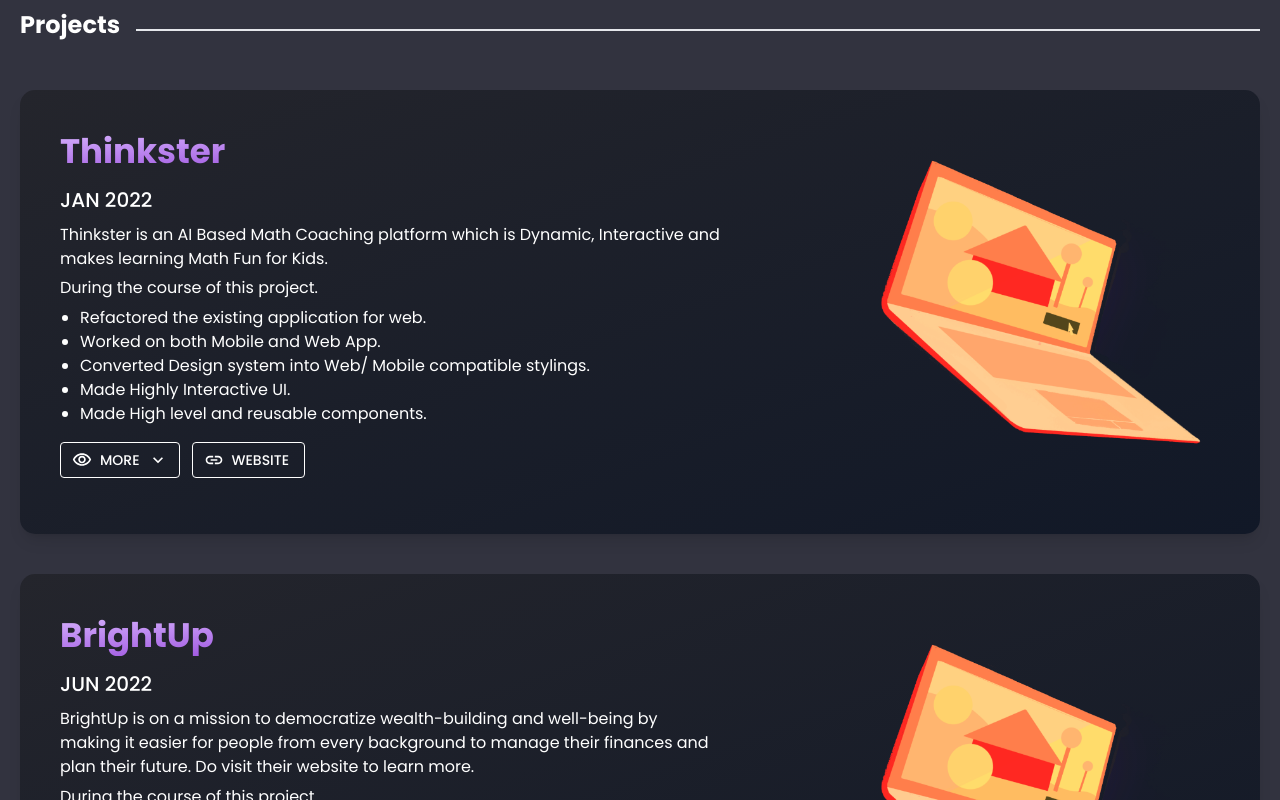
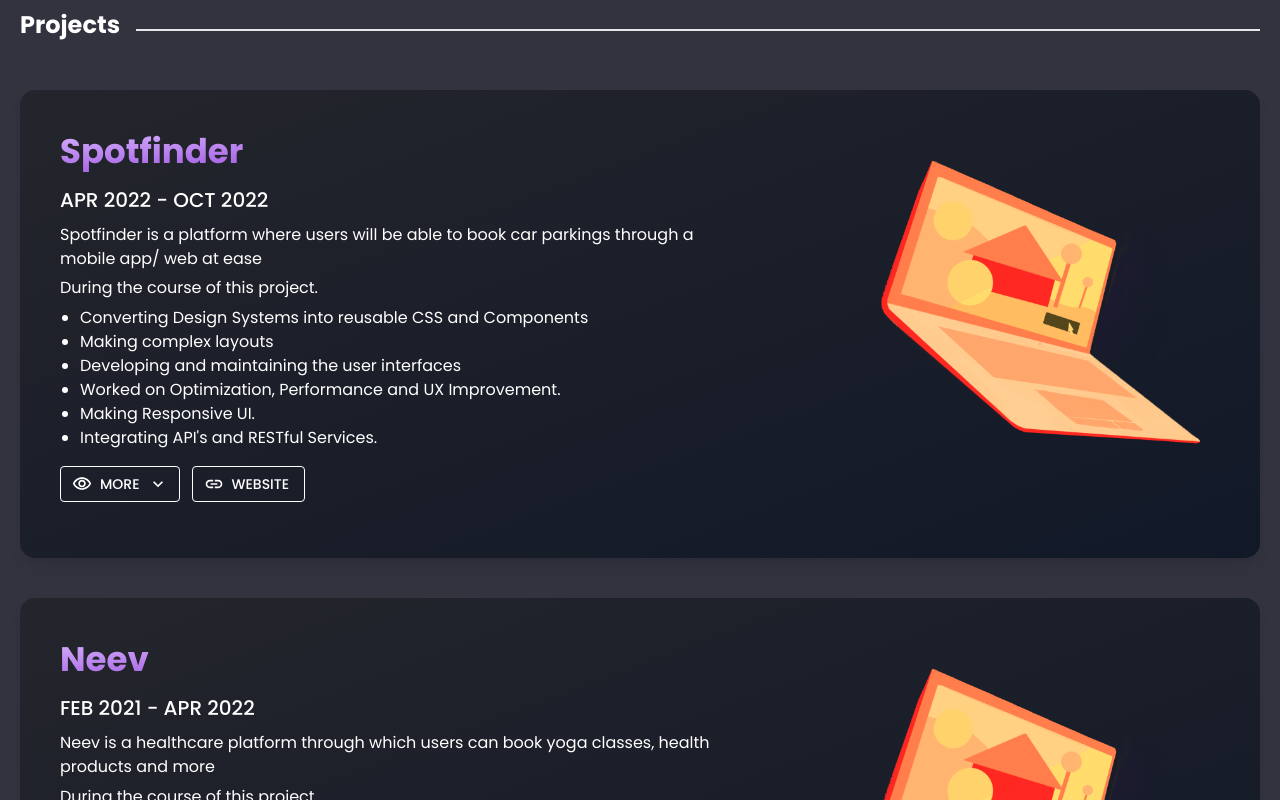
Before and after one commit to The-Lone-Druid/the-dark-portfolio, a Next.js app: page / in a window 1280 px wide. Shown: the part 680-1480 px from the top of the page. Built offline with nearby package versions, Linux system fonts and the light colour scheme.

Commit message:
Added projects

```diff
--- a/src/assets/data/db.ts
+++ b/src/assets/data/db.ts
@@ -1,5 +1,416 @@
 export const data = {
   projects: [
+    {
+      id: 8,
+      project_name: "Spotfinder",
+      project_date: "APR 2022 - OCT 2022",
+      project_description:
+        "Spotfinder is a platform where users will be able to book car parkings through a mobile app/ web at ease",
+      project_link: "https://spotfinder.app/",
+      project_tasks: [
+        {
+          id: 0,
+          task: "Converting Design Systems into reusable CSS and Components",
+        },
+        {
+          id: 1,
+          task: "Making complex layouts",
+        },
+        {
+          id: 2,
+          task: "Developing and maintaining the user interfaces",
+        },
+        {
+          id: 3,
+          task: "Worked on Optimization, Performance and UX Improvement.",
+        },
+        {
+          id: 4,
+          task: "Making Responsive UI.",
+        },
+        {
+          id: 5,
+          task: "Integrating API's and RESTful Services.",
+        },
+      ],
+      skills_utilized: [
+        {
+          id: 0,
+          name: "HTML",
+        },
+        {
+          id: 1,
+          name: "SCSS",
+        },
+        {
+          id: 2,
+          name: "JavaScript",
+        },
+        {
+          id: 3,
+          name: "React",
+        },
+        {
+          id: 11,
+          name: "React Native",
+        },
+        {
+          id: 10,
+          name: "Typescript",
+        },
+        {
+          id: 5,
+          name: "Figma",
+        },
+        {
+          id: 6,
+          name: "Responsive Design",
+        },
+        {
+          id: 7,
+          name: "REST",
+        },
+        {
+          id: 8,
+          name: "Tailwindcss",
+        },
+        {
+          id: 9,
+          name: "Material UI",
+        },
+      ],
+      organization: [
+        {
+          id: 0,
+          name: "PrismX",
+          website: "https://www.prismxai.com/",
+        },
+      ],
+    },
+    {
+      id: 8,
+      project_name: "Neev",
+      project_date: "FEB 2021 - APR 2022",
+      project_description:
+        "Neev is a healthcare platform through which users can book yoga classes, health products and more",
+      project_link: "#",
+      project_tasks: [
+        {
+          id: 0,
+          task: "Converting Design Systems into reusable CSS and Components",
+        },
+        {
+          id: 1,
+          task: "Making complex layouts",
+        },
+        {
+          id: 2,
+          task: "Developing and maintaining the user interfaces",
+        },
+        {
+          id: 3,
+          task: "Worked on Optimization, Performance and UX Improvement.",
+        },
+        {
+          id: 4,
+          task: "Making Responsive UI.",
+        },
+        {
+          id: 5,
+          task: "Integrating API's and RESTful Services.",
+        },
+      ],
+      skills_utilized: [
+        {
+          id: 0,
+          name: "HTML",
+        },
+        {
+          id: 1,
+          name: "SCSS",
+        },
+        {
+          id: 2,
+          name: "JavaScript",
+        },
+        {
+          id: 3,
+          name: "React",
+        },
+        {
+          id: 10,
+          name: "Typescript",
+        },
+        {
+          id: 5,
+          name: "Figma",
+        },
+        {
+          id: 6,
+          name: "Responsive Design",
+        },
+        {
+          id: 7,
+          name: "REST",
+        },
+        {
+          id: 8,
+          name: "Tailwindcss",
+        },
+        {
+          id: 9,
+          name: "Material UI",
+        },
+      ],
+      organization: [
+        {
+          id: 0,
+          name: "PrismX",
+          website: "https://www.prismxai.com/",
+        },
+      ],
+    },
+    {
+      id: 7,
+      project_name: "BetaRisk CRM",
+      project_date: "NOV 2021 - FEB 2022",
+      project_description:
+        "BetaRisk is a CRM which helps Improve business relationships and has a lot of features like Lead management and more.",
+      project_link: "https://www.betarisk.com/",
+      project_tasks: [
+        {
+          id: 0,
+          task: "Converting Design Systems into reusable CSS and Components",
+        },
+        {
+          id: 1,
+          task: "Making complex layouts",
+        },
+        {
+          id: 2,
+          task: "Developing and maintaining the user interfaces",
+        },
+        {
+          id: 3,
+          task: "Worked on Optimization, Performance and UX Improvement.",
+        },
+        {
+          id: 4,
+          task: "Making Responsive UI.",
+        },
+        {
+          id: 5,
+          task: "Integrating API's and RESTful Services.",
+        },
+      ],
+      skills_utilized: [
+        {
+          id: 0,
+          name: "HTML",
+        },
+        {
+          id: 1,
+          name: "SCSS",
+        },
+        {
+          id: 2,
+          name: "JavaScript",
+        },
+        {
+          id: 3,
+          name: "React",
+        },
+        {
+          id: 10,
+          name: "Typescript",
+        },
+        {
+          id: 5,
+          name: "Figma",
+        },
+        {
+          id: 6,
+          name: "Responsive Design",
+        },
+        {
+          id: 7,
+          name: "REST",
+        },
+        {
+          id: 8,
+          name: "Tailwindcss",
+        },
+        {
+          id: 9,
+          name: "Material UI",
+        },
+      ],
+      organization: [
+        {
+          id: 0,
+          name: "PrismX",
+          website: "https://www.prismxai.com/",
+        },
+      ],
+    },
+    {
+      id: 6,
+      project_name: "Drivers In India",
+      project_date: "OCT 2021 - NOV 2021",
+      project_description:
+        "Drivers In India is a platform which provide services like Driver on Hire, Temporary/ permanent driving services. Users can book the services through a mobile/ web app.",
+      project_link: "https://driversinindia.com/",
+      project_tasks: [
+        {
+          id: 0,
+          task: "Converting Design Systems into reusable CSS and Components",
+        },
+        {
+          id: 1,
+          task: "Making complex layouts",
+        },
+        {
+          id: 2,
+          task: "Developing and maintaining the user interfaces",
+        },
+        {
+          id: 3,
+          task: "Worked on Optimization, Performance and UX Improvement.",
+        },
+        {
+          id: 4,
+          task: "Making Responsive UI.",
+        },
+        {
+          id: 5,
+          task: "Integrating API's and RESTful Services.",
+        },
+      ],
+      skills_utilized: [
+        {
+          id: 0,
+          name: "HTML",
+        },
+        {
+          id: 1,
+          name: "SCSS",
+        },
+        {
+          id: 2,
+          name: "JavaScript",
+        },
+        {
+          id: 3,
+          name: "Angular",
+        },
+        {
+          id: 3,
+          name: "Ionic",
+        },
+        {
+          id: 5,
+          name: "Figma",
+        },
+        {
+          id: 6,
+          name: "Responsive Design",
+        },
+        {
+          id: 7,
+          name: "REST",
+        },
+        {
+          id: 8,
+          name: "Tailwindcss",
+        },
+        {
+          id: 9,
+          name: "Material UI",
+        },
+      ],
+      organization: [
+        {
+          id: 0,
+          name: "PrismX",
+          website: "https://www.prismxai.com/",
+        },
+      ],
+    },
+    {
+      id: 5,
+      project_name: "Glixcel",
+      project_date: "AUG 2020 - AUG 2021",
+      project_description:
+        "Glixcel is an online platform which provide services like online tutoring, one-to-one tutoring, and online paid/ free courses.",
+      project_link: "https://www.facebook.com/people/glixcel/100068210449087/",
+      project_tasks: [
+        {
+          id: 0,
+          task: "PSD/ Prototype to HTML Conversion.",
+        },
+        {
+          id: 1,
+          task: "Making Highly Interactive UI/ UX.",
+        },
+        {
+          id: 2,
+          task: "Made High level and reusable UI components.",
+        },
+        {
+          id: 3,
+          task: "Making responsive and browser compatible UI.",
+        },
+        {
+          id: 4,
+          task: "Optimizing and improving performance.",
+        },
+      ],
+      skills_utilized: [
+        {
+          id: 0,
+          name: "HTML",
+        },
+        {
+          id: 1,
+          name: "CSS",
+        },
+        {
+          id: 2,
+          name: "JavaScript",
+        },
+        {
+          id: 3,
+          name: "jQuery",
+        },
+        {
+          id: 3,
+          name: "Ajax",
+        },
+        {
+          id: 5,
+          name: "Figma",
+        },
+        {
+          id: 6,
+          name: "Responsive Design",
+        },
+        {
+          id: 7,
+          name: "REST",
+        },
+        {
+          id: 8,
+          name: "Bootstrap 5",
+        },
+      ],
+      organization: [
+        {
+          id: 0,
+          name: "PrismX",
+          website: "https://www.prismxai.com/",
+        },
+      ],
+    },
     {
       id: 0,
       project_name: "Thinkster",
@@ -10,74 +421,74 @@
       project_tasks: [
         {
           id: 4,
-          task: "Refactored the existing application for web."
+          task: "Refactored the existing application for web.",
         },
         {
           id: 0,
-          task: "Worked on both Mobile and Web App."
+          task: "Worked on both Mobile and Web App.",
         },
         {
           id: 1,
-          task: "Converted Design system into Web/ Mobile compatible stylings."
+          task: "Converted Design system into Web/ Mobile compatible stylings.",
         },
         {
           id: 2,
-          task: "Made Highly Interactive UI."
+          task: "Made Highly Interactive UI.",
         },
         {
           id: 3,
-          task: "Made High level and reusable components."
-        }
+          task: "Made High level and reusable components.",
+        },
       ],
       skills_utilized: [
         {
           id: 0,
-          name: "HTML"
+          name: "HTML",
         },
         {
           id: 1,
-          name: "CSS"
+          name: "CSS",
         },
         {
           id: 2,
-          name: "JavaScript"
+          name: "JavaScript",
         },
         {
           id: 3,
-          name: "Angular"
+          name: "Angular",
         },
         {
           id: 4,
-          name: "React Native"
+          name: "React Native",
         },
         {
           id: 5,
-          name: "Figma"
+          name: "Figma",
         },
         {
           id: 6,
-          name: "Responsive Design"
+          name: "Responsive Design",
         },
         {
           id: 7,
-          name: "PWA"
+          name: "PWA",
         },
         {
           id: 8,
-          name: "REST"
+          name: "REST",
         },
         {
           id: 9,
-          name: "Bootstrap"
-        }
+          name: "Bootstrap",
+        },
       ],
       organization: [
         {
           id: 0,
           name: "PrismX",
-          website: "https://www.prismxai.com/"
-        }
-      ]
+          website: "https://www.prismxai.com/",
+        },
+      ],
     },
     {
       id: 1,
@@ -89,70 +500,70 @@
       project_tasks: [
         {
           id: 0,
-          task: "Converted Design System into Web compatible stylings."
+          task: "Converted Design System into Web compatible stylings.",
         },
         {
           id: 1,
-          task: "Made Highly Interactive UI and UX."
+          task: "Made Highly Interactive UI and UX.",
         },
         {
           id: 2,
-          task: "Made High level and reusable UI components."
+          task: "Made High level and reusable UI components.",
         },
         {
           id: 3,
-          task: "Made the App both Mobile and Web compatible and accessible."
-        }
+          task: "Made the App both Mobile and Web compatible and accessible.",
+        },
       ],
       skills_utilized: [
         {
           id: 0,
-          name: "HTML"
+          name: "HTML",
         },
         {
           id: 1,
-          name: "CSS"
+          name: "CSS",
         },
         {
           id: 2,
-          name: "JavaScript"
+          name: "JavaScript",
         },
         {
           id: 3,
-          name: "Angular"
+          name: "Angular",
         },
         {
           id: 5,
-          name: "Figma"
+          name: "Figma",
         },
         {
           id: 6,
-          name: "Responsive Design"
+          name: "Responsive Design",
         },
         {
           id: 7,
-          name: "REST"
+          name: "REST",
         },
         {
           id: 8,
-          name: "PWA"
+          name: "PWA",
         },
         {
           id: 9,
-          name: "Bootstrap 3"
+          name: "Bootstrap 3",
         },
         {
           id: 10,
-          name: "Bootstrap 4"
-        }
+          name: "Bootstrap 4",
+        },
       ],
       organization: [
         {
           id: 0,
           name: "PrismX",
-          website: "https://www.prismxai.com/"
-        }
-      ]
+          website: "https://www.prismxai.com/",
+        },
+      ],
     },
     {
       id: 2,
@@ -164,62 +575,62 @@
       project_tasks: [
         {
           id: 0,
-          task: "Converted Design System into Web compatible stylings."
+          task: "Converted Design System into Web compatible stylings.",
         },
         {
           id: 1,
-          task: "Made Highly Interactive UI and UX."
+          task: "Made Highly Interactive UI and UX.",
         },
         {
           id: 2,
-          task: "Made High level and reusable UI components."
+          task: "Made High level and reusable UI components.",
         },
         {
           id: 3,
-          task: "Made the App both Mobile and Web compatible and accessible."
-        }
+          task: "Made the App both Mobile and Web compatible and accessible.",
+        },
       ],
       skills_utilized: [
         {
           id: 0,
-          name: "HTML"
+          name: "HTML",
         },
         {
           id: 1,
-          name: "CSS"
+          name: "CSS",
         },
         {
           id: 2,
-          name: "JavaScript"
+          name: "JavaScript",
         },
         {
           id: 3,
-          name: "Angular"
+          name: "Angular",
         },
         {
           id: 5,
-          name: "Figma"
+          name: "Figma",
         },
         {
           id: 6,
-          name: "Responsive Design"
+          name: "Responsive Design",
         },
         {
           id: 7,
-          name: "REST"
+          name: "REST",
         },
         {
           id: 8,
-          name: "Bootstrap 5"
-        }
+          name: "Bootstrap 5",
+        },
       ],
       organization: [
         {
           id: 0,
           name: "PrismX",
-          website: "https://www.prismxai.com/"
-        }
-      ]
+          website: "https://www.prismxai.com/",
+        },
+      ],
     },
     {
       id: 3,
@@ -231,74 +642,74 @@
       project_tasks: [
         {
           id: 0,
-          task: "Converted Design System into Web compatible stylings."
+          task: "Converted Design System into Web compatible stylings.",
         },
         {
           id: 1,
-          task: "Made Highly Interactive UI and UX."
+          task: "Made Highly Interactive UI and UX.",
         },
         {
           id: 2,
-          task: "Made High level and reusable UI components."
+          task: "Made High level and reusable UI components.",
         },
         {
           id: 3,
-          task: "Made the App both Mobile and Web compatible and accessible."
+          task: "Made the App both Mobile and Web compatible and accessible.",
         },
         {
           id: 4,
-          task: "Also worked on the Mobile App made in React Native."
-        }
+          task: "Also worked on the Mobile App made in React Native.",
+        },
       ],
       skills_utilized: [
         {
           id: 0,
-          name: "HTML"
+          name: "HTML",
         },
         {
           id: 1,
-          name: "CSS"
+          name: "CSS",
         },
         {
           id: 2,
-          name: "JavaScript"
+          name: "JavaScript",
         },
         {
           id: 3,
-          name: "Angular"
+          name: "Angular",
         },
         {
           id: 3,
-          name: "React Native"
+          name: "React Native",
         },
         {
           id: 5,
-          name: "Figma"
+          name: "Figma",
         },
         {
           id: 6,
-          name: "Responsive Design"
+          name: "Responsive Design",
         },
         {
           id: 7,
-          name: "REST"
+          name: "REST",
         },
         {
           id: 8,
-          name: "Bootstrap 5"
+          name: "Bootstrap 5",
         },
         {
           id: 9,
-          name: "Material UI"
-        }
+          name: "Material UI",
+        },
       ],
       organization: [
         {
           id: 0,
           name: "PrismX",
-          website: "https://www.prismxai.com/"
-        }
-      ]
+          website: "https://www.prismxai.com/",
+        },
+      ],
     },
     {
       id: 4,
@@ -310,202 +721,202 @@
       project_tasks: [
         {
           id: 0,
-          task: "Converted Design System into Web compatible stylings."
+          task: "Converted Design System into Web compatible stylings.",
         },
         {
           id: 1,
-          task: "Made Highly Interactive UI and UX."
+          task: "Made Highly Interactive UI and UX.",
         },
         {
           id: 2,
-          task: "Made High level and reusable UI components."
+          task: "Made High level and reusable UI components.",
         },
         {
           id: 3,
-          task: "Made the App both Mobile and Web compatible and accessible."
-        }
+          task: "Made the App both Mobile and Web compatible and accessible.",
+        },
       ],
       skills_utilized: [
         {
           id: 0,
-          name: "HTML"
+          name: "HTML",
         },
         {
           id: 1,
-          name: "CSS"
+          name: "CSS",
         },
         {
           id: 2,
-          name: "JavaScript"
+          name: "JavaScript",
         },
         {
           id: 3,
-          name: "Angular"
+          name: "Angular",
         },
         {
           id: 5,
-          name: "Figma"
+          name: "Figma",
         },
         {
           id: 6,
-          name: "Responsive Design"
+          name: "Responsive Design",
         },
         {
           id: 7,
-          name: "REST"
+          name: "REST",
         },
         {
           id: 8,
-          name: "Bootstrap 4"
-        }
+          name: "Bootstrap 4",
+        },
       ],
       organization: [
         {
           id: 0,
           name: "PrismX",
-          website: "https://www.prismxai.com/"
-        }
-      ]
-    }
+          website: "https://www.prismxai.com/",
+        },
+      ],
+    },
   ],
   skills: [
     {
       id: 0,
       name: "HTML",
-      icon: ""
+      icon: "",
     },
     {
       id: 1,
       name: "CSS",
-      icon: ""
+      icon: "",
     },
     {
       id: 28,
       name: "SCSS",
-      icon: ""
+      icon: "",
     },
     {
       id: 2,
       name: "JavaScript",
-      icon: ""
+      icon: "",
     },
     {
       id: 3,
       name: "React",
-      icon: ""
+      icon: "",
     },
     {
       id: 4,
       name: "Angular",
-      icon: ""
+      icon: "",
     },
     {
       id: 5,
       name: "Next.js",
-      icon: ""
+      icon: "",
     },
     {
       id: 6,
       name: "React Native",
-      icon: ""
+      icon: "",
     },
     {
       id: 7,
       name: "Ionic",
-      icon: ""
+      icon: "",
     },
     {
       id: 29,
       name: "Capacitor.js",
-      icon: ""
+      icon: "",
     },
     {
       id: 8,
       name: "Firebase",
-      icon: ""
+      icon: "",
     },
     {
       id: 9,
       name: "Typescript",
-      icon: ""
+      icon: "",
     },
     {
       id: 10,
       name: "REST API",
-      icon: ""
+      icon: "",
     },
     {
       id: 11,
       name: "Wordpress",
-      icon: ""
+      icon: "",
     },
     {
       id: 12,
       name: "Bootstrap",
-      icon: ""
+      icon: "",
     },
     {
       id: 13,
       name: "Material UI",
-      icon: ""
+      icon: "",
     },
     {
       id: 14,
       name: "Figma",
-      icon: ""
+      icon: "",
     },
     {
       id: 15,
       name: "TailwindCSS",
-      icon: ""
+      icon: "",
     },
     {
       id: 16,
       name: "Supabase",
-      icon: ""
+      icon: "",
     },
     {
       id: 17,
       name: "jQuery",
-      icon: ""
-    }
+      icon: "",
+    },
   ],
   services: [
     {
       id: 0,
       name: "Web Design",
       icon: "fas fa-pencil-paintbrush",
-      desc: "I use an amazing tool known as Figma using which my Clients can get an overview of how the actual website will look like & how it will Interact with the user."
+      desc: "I use an amazing tool known as Figma using which my Clients can get an overview of how the actual website will look like & how it will Interact with the user.",
     },
     {
       id: 1,
       name: "Prototype/ PSD to HTML",
       icon: "fab fa-html5",
-      desc: "I can even convert a Prototype or a PSD into HTML document. Also make it responsive using a best technology known as SASS. Design will be as same as Prototype or PSD."
+      desc: "I can even convert a Prototype or a PSD into HTML document. Also make it responsive using a best technology known as SASS. Design will be as same as Prototype or PSD.",
     },
     {
       id: 2,
       name: "Clean & Valid Code",
       icon: "fas fa-laptop-code",
-      desc: "Code written will be 100% Clean & Valid, It can be understood by other developers if required. I always keep two things in mind and that are Reusability & Maintainability."
+      desc: "Code written will be 100% Clean & Valid, It can be understood by other developers if required. I always keep two things in mind and that are Reusability & Maintainability.",
     },
     {
       id: 3,
       name: "Easy to Customize",
       icon: "fas fa-cogs",
-      desc: "I develope websites in such a way that they can be customized according to the clients requirements. Also make it easier if new feature is to be added."
+      desc: "I develope websites in such a way that they can be customized according to the clients requirements. Also make it easier if new feature is to be added.",
     },
     {
       id: 4,
       name: "Multi-Device Website",
       icon: "fas fa-phone-laptop",
-      desc: "Websites that I design are 100% Responsive & can adjust themselves according to the Viewport size. i.e, They can run on Mobiles, Tablets, Desktops, Laptops, etc."
+      desc: "Websites that I design are 100% Responsive & can adjust themselves according to the Viewport size. i.e, They can run on Mobiles, Tablets, Desktops, Laptops, etc.",
     },
     {
       id: 5,
       name: "Version Control",
       icon: "fab fa-github",
-      desc: "To keep my website fresh & updated i use GitHub's Version Control. Using this powerful Tool It's possible to control the version of my project and update it accordingly."
-    }
-  ]
+      desc: "To keep my website fresh & updated i use GitHub's Version Control. Using this powerful Tool It's possible to control the version of my project and update it accordingly.",
+    },
+  ],
 };
```
Also changed, not shown: 1 other file (tests, documents, lock files or other folders).
